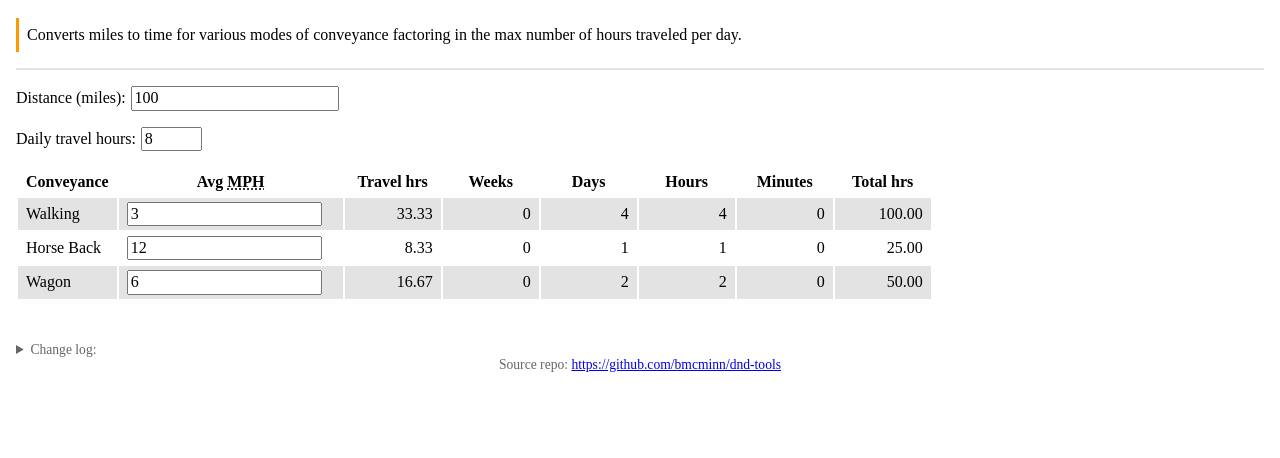
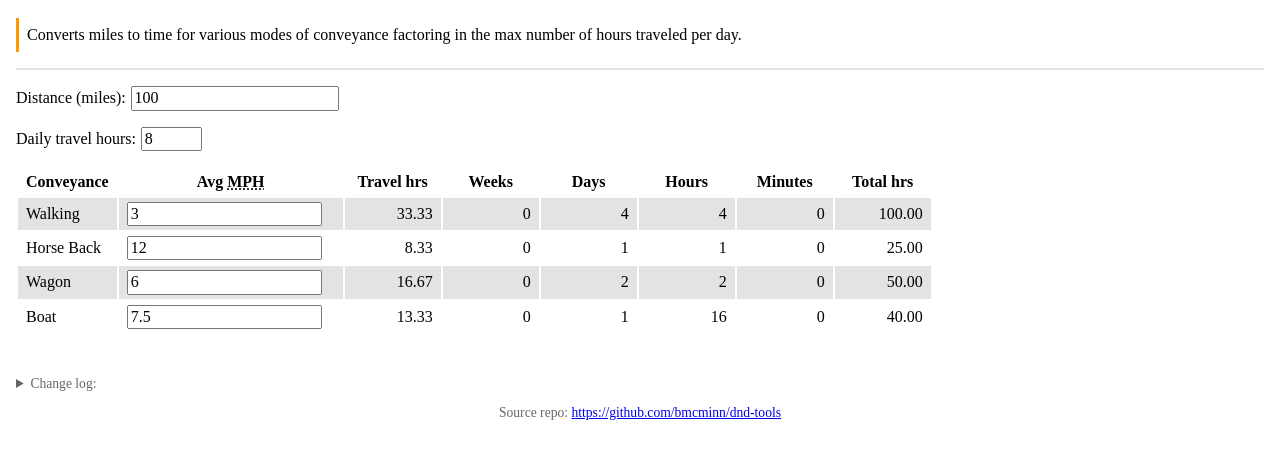
Before and after one commit to bmcminn/dnd-tools, a website: page tools/distance.html in a window 1280 px wide. Shown: the part 96-554 px from the top of the page. Drawn offline with nearby package versions, Linux system fonts and the light colour scheme.

Commit message:
add boat speed stats

```diff
--- a/assets/styles.css
+++ b/assets/styles.css
@@ -42,7 +42,6 @@ main > footer {
     color: #666;
     font-size: 85%;
     margin-top: 3em;
-    text-align: center;
 }
 
 .form-control {
--- a/tools/distance.html
+++ b/tools/distance.html
@@ -25,6 +25,7 @@
                 <h3>2023-04-17</h3>
                 <ul>
                     <li>Bump app version to v0.2</li>
+                    <li>Add boat speed stats</li>
                     <li>Fix #3; add localStorage cache recall for last known values</li>
                     <li>Fix #2; update default travel speeds</li>
                     <li>Fix #2; add mechanic to factor in max travel hours per day</li>
@@ -36,7 +37,9 @@
                 </ul>
             </details>
 
-            Source repo: <a href="https://github.com/bmcminn/dnd-tools">https://github.com/bmcminn/dnd-tools</a>
+            <p class="text-center">
+                Source repo: <a href="https://github.com/bmcminn/dnd-tools">https://github.com/bmcminn/dnd-tools</a>
+            </p>
         </footer>
     </main>
 
@@ -185,6 +188,27 @@
                         <td class="text-end">{{ timeWagon.minutes }}</td>
                         <td class="text-end">{{ timeWagon.totalHours }}</td>
                     </tr>
+
+                    <tr>
+                        <td>Boat</td>
+                        <td>
+                            <label class="visually-hidden" for="avgBoatSpeed">Avg Boat Speed (mph):</label>
+                            <input type="number"
+                                @change="cache"
+                                name="avgBoatSpeed"
+                                id="avgBoatSpeed"
+                                min="0"
+                                step="0.5"
+                                v-model="avgBoatSpeed"
+                            >
+                        </td>
+                        <td class="text-end">{{ timeBoat.travelHours }}</td>
+                        <td class="text-end">{{ timeBoat.weeks }}</td>
+                        <td class="text-end">{{ timeBoat.days }}</td>
+                        <td class="text-end">{{ timeBoat.hours }}</td>
+                        <td class="text-end">{{ timeBoat.minutes }}</td>
+                        <td class="text-end">{{ timeBoat.totalHours }}</td>
+                    </tr>
                 </tbody>
 
             </table>
@@ -214,6 +238,7 @@
                     avgWalkingSpeed: 3,
                     avgRidingSpeed: 12,
                     avgWagonSpeed: 6,
+                    avgBoatSpeed: 7.5,
                 }
             },
 
@@ -241,6 +266,7 @@
                         avgWalkingSpeed: this.avgWalkingSpeed,
                         avgRidingSpeed: this.avgRidingSpeed,
                         avgWagonSpeed: this.avgWagonSpeed,
+                        avgBoatSpeed: this.avgBoatSpeed,
                     })
 
                     localStorage.setItem(this.storageKey, data)
@@ -256,6 +282,7 @@
                 timeWalking() { return this.calcTravelTime(this.avgWalkingSpeed) },
                 timeRiding() { return this.calcTravelTime(this.avgRidingSpeed) },
                 timeWagon() { return this.calcTravelTime(this.avgWagonSpeed) },
+                timeBoat() { return this.calcTravelTime(this.avgBoatSpeed) },
                 unsafeTravelHours() { return this.hoursPerDay > this.safeTravelHours },
             },
 
@@ -263,12 +290,12 @@
                 const data = this.readCache()
 
                 if (data) {
-                    this.distance           = data.distance
-                    this.hoursPerDay        = data.hoursPerDay
-                    this.avgWagonSpeed      = data.hoursPerDay
-                    this.avgWalkingSpeed    = data.avgWalkingSpeed
-                    this.avgRidingSpeed     = data.avgRidingSpeed
-                    this.avgWagonSpeed      = data.avgWagonSpeed
+                    this.distance           = data.distance ?? 100
+                    this.hoursPerDay        = data.hoursPerDay ?? 12
+                    this.avgWalkingSpeed    = data.avgWalkingSpeed ?? 3
+                    this.avgRidingSpeed     = data.avgRidingSpeed ?? 12
+                    this.avgWagonSpeed      = data.avgWagonSpeed ?? 6
+                    this.avgBoatSpeed       = data.avgBoatSpeed ?? 7.5
                 }
             },
 
```
